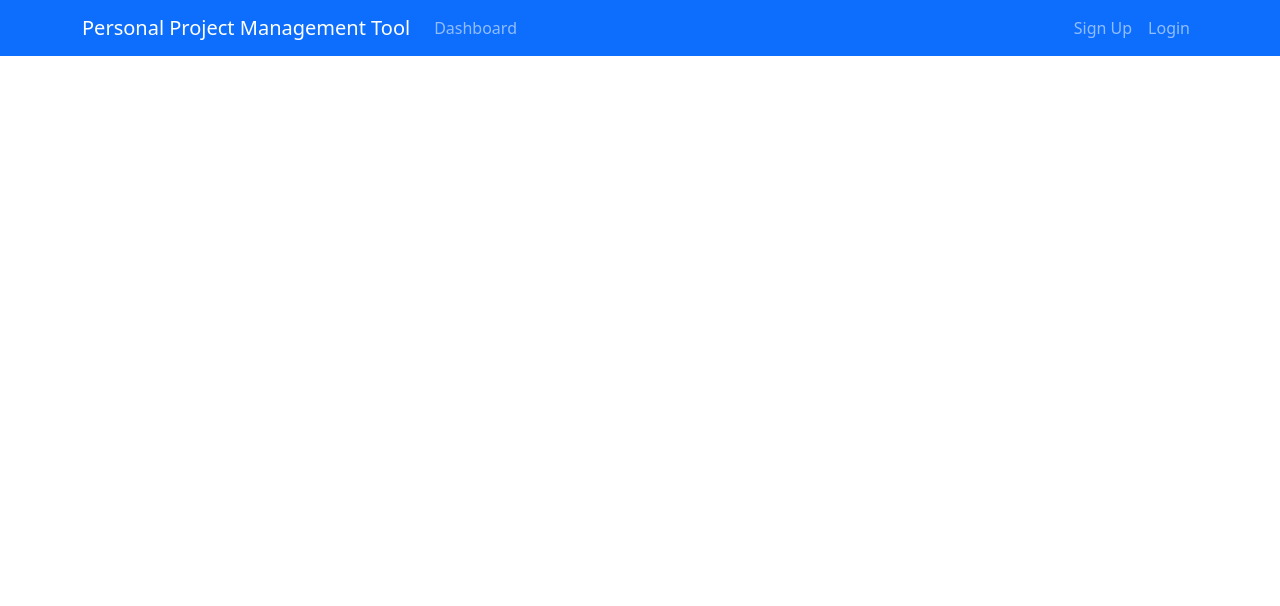
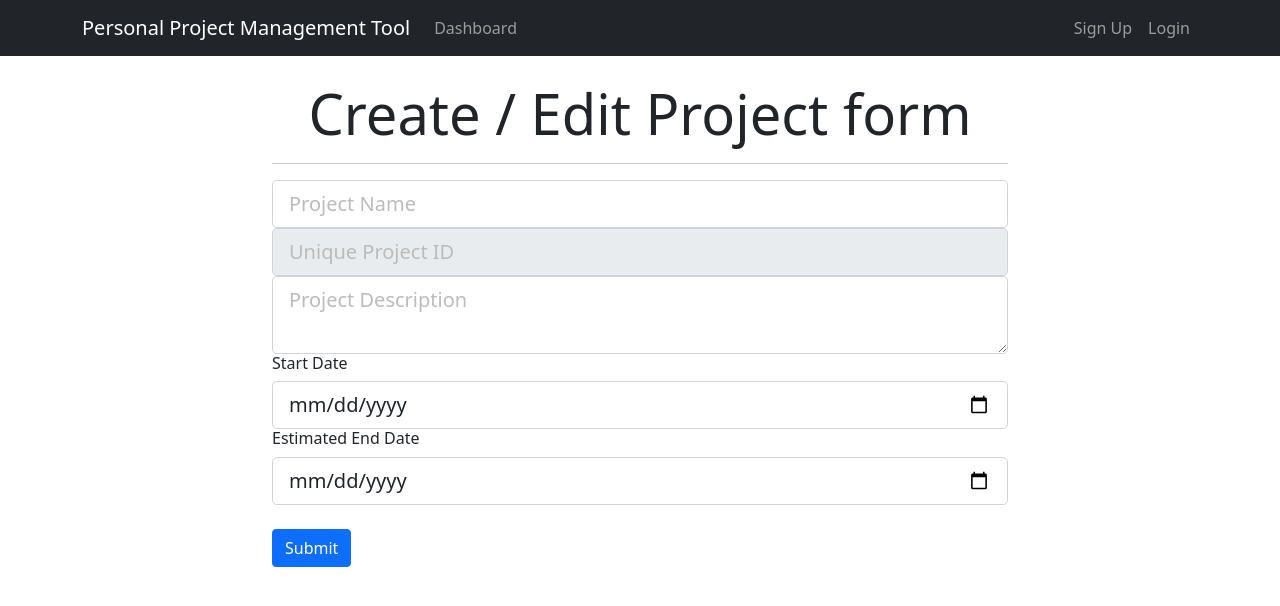
Before and after one commit to AlmogWer/PPMTool, a React (Create React App) app in the folder ppmtool-react-client/myapp/: page /updateProject/1 in a window 1280 px wide. Shown: the top 606 px of the page. Built offline with nearby package versions, Linux system fonts and the light colour scheme.

Commit message:
update project

```diff
--- a/ppmtool-react-client/myapp/src/App.js
+++ b/ppmtool-react-client/myapp/src/App.js
@@ -6,6 +6,7 @@
 import AddProject from "./components/Project/AddProject";
 import {Provider} from "react-redux";
 import store from "./store";
+import UpdateProject from "./components/Project/UpdateProject";
 
 function App() {
     return (
@@ -16,6 +17,7 @@
                     <Header/>
                     <Route exact path="/dashboard" component={Dashboard}/>
                     <Route exact path="/addProject" component={AddProject}/>
+                    <Route exact path="/updateProject/:id" component={UpdateProject}/>
                 </div>
             </Router>
         </Provider>
--- a/ppmtool-react-client/myapp/src/components/Layout/Header.js
+++ b/ppmtool-react-client/myapp/src/components/Layout/Header.js
@@ -4,7 +4,7 @@
     render() {
         return (
             <div>
-                <nav className="navbar navbar-expand-sm navbar-dark bg-primary mb-4">
+                <nav className="navbar navbar-expand-sm navbar-dark bg-dark mb-4">
                     <div className="container">
                         <a className="navbar-brand" href="dashboard">
                             Personal Project Management Tool
--- a/ppmtool-react-client/myapp/src/components/Project/ProjectItem.js
+++ b/ppmtool-react-client/myapp/src/components/Project/ProjectItem.js
@@ -1,4 +1,5 @@
 import React, {Component} from 'react';
+import {Link} from "react-router-dom"
 
 class ProjectItem extends Component {
     render() {
@@ -22,11 +23,11 @@
                                             <i className="fa fa-flag-checkered pr-1"> Project Board </i>
                                         </li>
                                     </a>
-                                    <a href="#">
+                                    <Link to={`/updateProject/${project.projectIdentifier}`}>
                                         <li className="list-group-item update">
                                             <i className="fa fa-edit pr-1"> Update Project Info</i>
                                         </li>
-                                    </a>
+                                    </Link>
                                     <a href="">
                                         <li className="list-group-item delete">
                                             <i className="fa fa-minus-circle pr-1"> Delete Project</i>
--- /dev/null
+++ b/ppmtool-react-client/myapp/src/components/Project/UpdateProject.js
@@ -0,0 +1,46 @@
+import React, {Component} from 'react';
+
+class UpdateProject extends Component {
+    render() {
+        return (
+            <div className="project">
+                <div className="container">
+                    <div className="row">
+                        <div className="col-md-8 m-auto">
+                            <h5 className="display-4 text-center">Create / Edit Project form</h5>
+                            <hr/>
+                            <form>
+                                <div className="form-group">
+                                    <input type="text" className="form-control form-control-lg "
+                                           placeholder="Project Name"/>
+                                </div>
+                                <div className="form-group">
+                                    <input type="text" className="form-control form-control-lg"
+                                           placeholder="Unique Project ID"
+                                           disabled/>
+                                </div>
+                                <div className="form-group">
+                                    <textarea className="form-control form-control-lg"
+                                              placeholder="Project Description"/>
+                                </div>
+                                <h6>Start Date</h6>
+                                <div className="form-group">
+                                    <input type="date" className="form-control form-control-lg" name="start_date"/>
+                                </div>
+                                <h6>Estimated End Date</h6>
+                                <div className="form-group">
+                                    <input type="date" className="form-control form-control-lg" name="end_date"/>
+                                </div>
+
+                                <input type="submit" className="btn btn-primary btn-block mt-4"/>
+                            </form>
+                        </div>
+                    </div>
+                </div>
+            </div>
+
+        );
+    }
+}
+
+export default UpdateProject;
```
